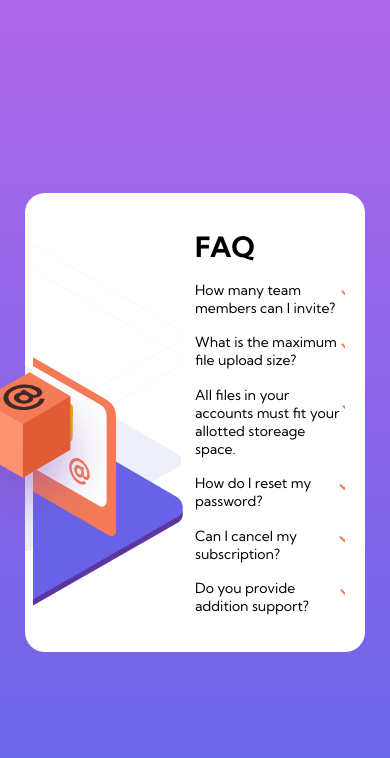
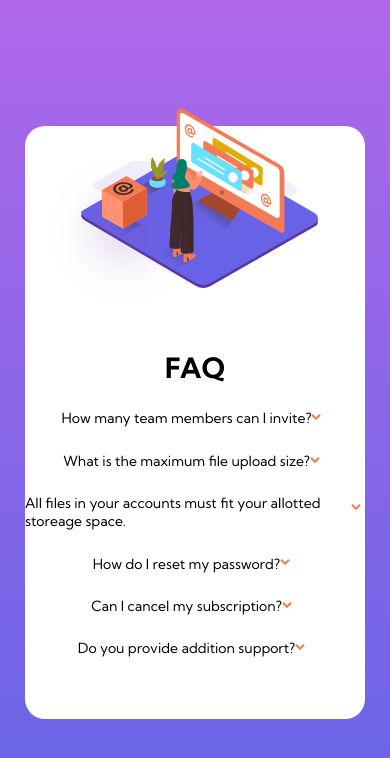
Before and after one commit to aliuwd927/FEM-accordian-card-main, a plain HTML site: page index.html in a window 390 px wide. Drawn offline with Linux system fonts and the light colour scheme.

Commit message:
Update index.css

```diff
--- a/css/index.css
+++ b/css/index.css
@@ -42,15 +42,12 @@ body {
   justify-content: center;
   border: none;
   position: relative;
-  /*   z-index: -1; */
   overflow: hidden;
   padding: 20px;
 }
 
 .leftContainer,
 .rightContainer {
-  /* border: solid;
-  border-color: black; */
   height: 100%;
   width: 50%;
 }
@@ -130,18 +127,67 @@ body {
   width: 5%;
 }
 
+.infoInner {
+  display: none;
+}
+
 /* *:not(html, body):focus,
 *:not(html, body):hover {
   border: solid black;
 } */
 
-.infoInner {
-  display: none;
-}
-
 /* Css Media Query */
 
-/* @media screen and (min-width: 320px) and (max-width: 768px) {
-
+@media screen and (min-width: 320px) and (max-width: 768px) {
+  .wrapper {
+    height: 643px;
+    display: flex;
+  }
+  .root {
+    height: 100%;
+    width: 100%;
+    flex-direction: column;
+    overflow: visible;
+    justify-content: center;
+    align-items: center;
+    padding: 0;
+  }
+  .leftContainer {
+    height: 35%;
+    width: 100%;
+    margin-top: -13%;
+  }
+  .bgImgContainer {
+    height: 100%;
+    width: 100%;
+    background-image: url("/faq-accordion-card-main/images/bg-pattern-mobile.svg");
+    background-position: center;
+    transform: scale(0.6);
+    margin: 0 auto;
+    margin-top: -5%;
+  }
+  .bgWomanDesktop {
+    height: 100%;
+    width: 100%;
+    background-image: url("/faq-accordion-card-main/images/illustration-woman-online-mobile.svg");
+    background-position: center;
+    margin-top: -15%;
+    margin-left: 5%;
+  }
+  .boxDesktop {
+    display: none;
+  }
+  .rightContainer {
+    height: 60%;
+    width: 100%;
+    display: flex;
+    justify-content: space-evenly;
+  }
+  .infoText {
+    display: flex;
+    justify-content: center;
+  }
+  .faqTitle {
+    text-align: center;
+  }
 }
- */
```
